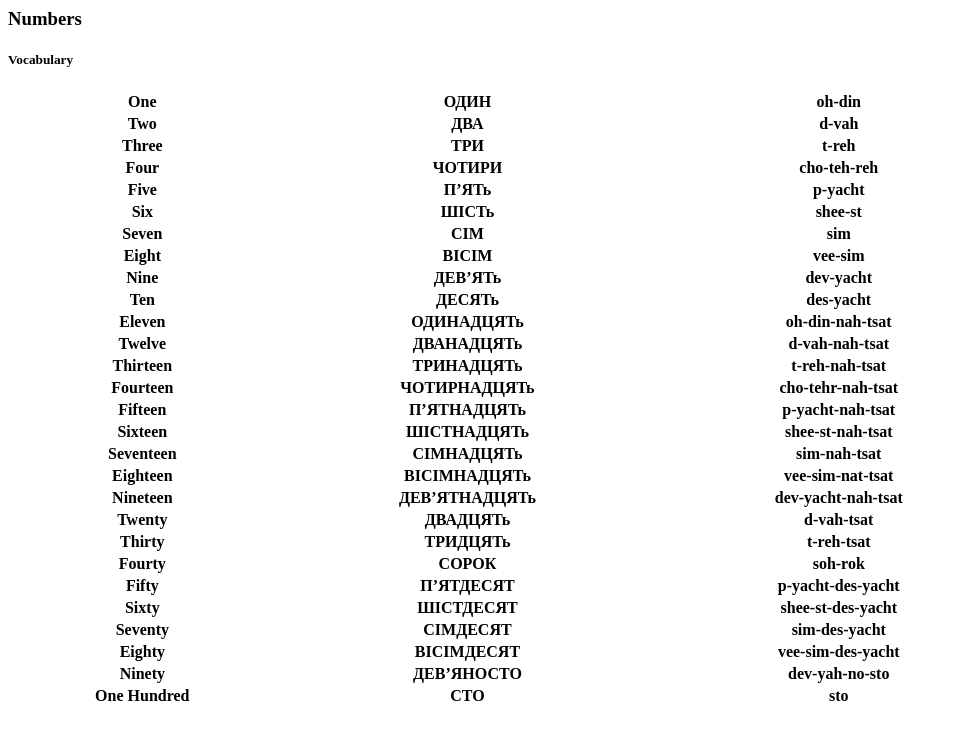
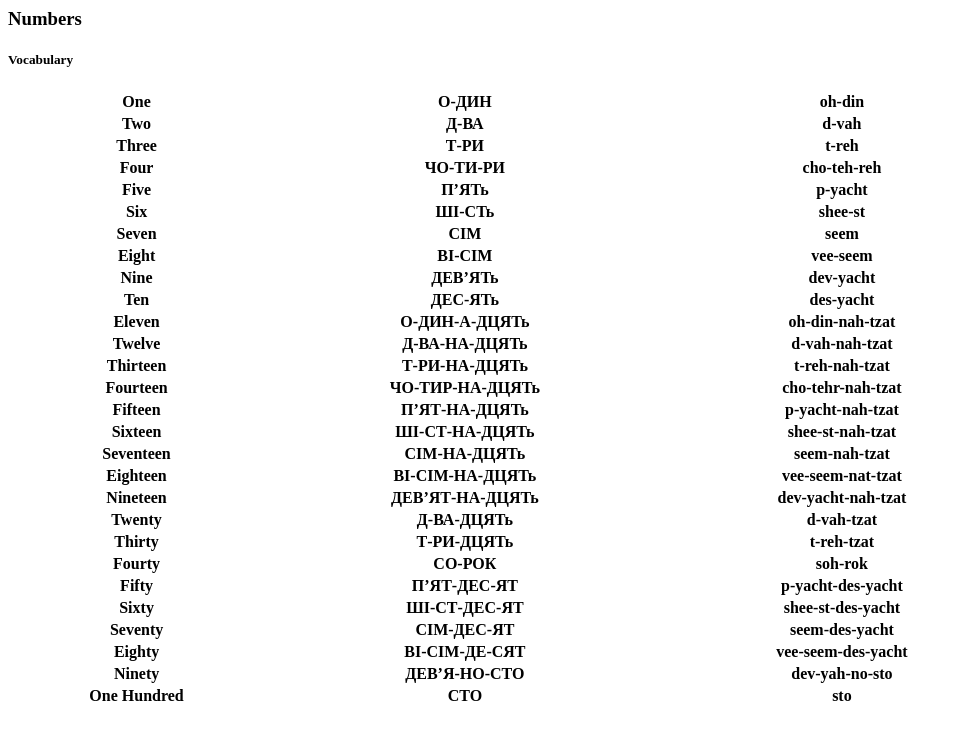
Before and after one commit to sikB/LearnTheLingo, a PHP site: page /ukrainian/numbers.html in a window 1280 px wide. Shown: the top 740 px of the page, without its empty margins (0-961 px from the left). Run offline with PHP 8.4, Linux system fonts and the light colour scheme; lists and menus that the app fills with data are empty.

Commit message:
styles,content

```diff
--- a/frontEnd/ukrainian/numbers.html
+++ b/frontEnd/ukrainian/numbers.html
@@ -6,22 +6,22 @@
 			<table style="width:80%">
 				<tr>
 					<th>One</th>
-					<th>ОДИН</th>
+					<th>О-ДИН</th>
 					<th>oh-din</th>
 				</tr>
 				<tr>
 					<th>Two</th>
-					<th>ДВА</th>
+					<th>Д-ВА</th>
 					<th>d-vah</th>
 				</tr>
 				<tr>
 					<th>Three</th>
-					<th>ТРИ</th>
+					<th>Т-РИ</th>
 					<th>t-reh</th>
 				</tr>
 				<tr>
 					<th>Four</th>
-					<th>ЧОТИРИ</th>
+					<th>ЧО-ТИ-РИ</th>
 					<th>cho-teh-reh</th>
 				</tr>
 				<tr>
@@ -31,18 +31,18 @@
 				</tr>
 				<tr>
 					<th>Six</th>
-					<th>ШІСТ<span class="biggerLetter">ь</span></th>
+					<th>ШІ-СТ<span class="biggerLetter">ь</span></th>
 					<th>shee-st</th>
 				</tr>
 				<tr>
 					<th>Seven</th>
 					<th>СІМ</th>
-					<th>sim</th>
+					<th>seem</th>
 				</tr>
 				<tr>
 					<th>Eight</th>
-					<th>ВІСІМ</th>
-					<th>vee-sim</th>
+					<th>ВІ-СІМ</th>
+					<th>vee-seem</th>
 				</tr>
 				<tr>
 					<th>Nine</th>
@@ -51,92 +51,92 @@
 				</tr>
 				<tr>
 					<th>Ten</th>
-					<th>ДЕСЯТ<span class="biggerLetter">ь</span></th>
+					<th>ДЕС-ЯТ<span class="biggerLetter">ь</span></th>
 					<th>des-yacht</th>
 				</tr>
 				<tr>
 					<th>Eleven</th>
-					<th>ОДИНАДЦЯТ<span class="biggerLetter">ь</span></th>
-					<th>oh-din-nah-tsat</th>
+					<th>О-ДИН-А-ДЦЯТ<span class="biggerLetter">ь</span></th>
+					<th>oh-din-nah-tzat</th>
 				</tr>
 				<tr>
 					<th>Twelve</th>
-					<th>ДВАНАДЦЯТ<span class='biggerLetter'>ь</span></th>
-					<th>d-vah-nah-tsat</th>
+					<th>Д-ВА-НА-ДЦЯТ<span class='biggerLetter'>ь</span></th>
+					<th>d-vah-nah-tzat</th>
 				</tr>
 				<tr>
 					<th>Thirteen</th>
-					<th>ТРИНАДЦЯТ<span class='biggerLetter'>ь</span></th>
-					<th>t-reh-nah-tsat</th>
+					<th>Т-РИ-НА-ДЦЯТ<span class='biggerLetter'>ь</span></th>
+					<th>t-reh-nah-tzat</th>
 				</tr>
 				<tr>
 					<th>Fourteen</th>
-					<th>ЧОТИРНАДЦЯТ<span class='biggerLetter'>ь</span></th>
-					<th>cho-tehr-nah-tsat</th>
+					<th>ЧО-ТИР-НА-ДЦЯТ<span class='biggerLetter'>ь</span></th>
+					<th>cho-tehr-nah-tzat</th>
 				</tr>
 				<tr>
 					<th>Fifteen</th>
-					<th>П’ЯТНАДЦЯТ<span class='biggerLetter'>ь</span></th>
-					<th>p-yacht-nah-tsat</th>
+					<th>П’ЯТ-НА-ДЦЯТ<span class='biggerLetter'>ь</span></th>
+					<th>p-yacht-nah-tzat</th>
 				</tr>
 				<tr>
 					<th>Sixteen</th>
-					<th>ШІСТНАДЦЯТ<span class='biggerLetter'>ь</span></th>
-					<th>shee-st-nah-tsat</th>
+					<th>ШІ-СТ-НА-ДЦЯТ<span class='biggerLetter'>ь</span></th>
+					<th>shee-st-nah-tzat</th>
 				</tr>
 				<tr>
 					<th>Seventeen</th>
-					<th>СІМНАДЦЯТ<span class='biggerLetter'>ь</span></th>
-					<th>sim-nah-tsat</th>
+					<th>СІМ-НА-ДЦЯТ<span class='biggerLetter'>ь</span></th>
+					<th>seem-nah-tzat</th>
 				</tr>
 				<tr>
 					<th>Eighteen</th>
-					<th>ВІСІМНАДЦЯТ<span class='biggerLetter'>ь</span></th>
-					<th>vee-sim-nat-tsat</th>
+					<th>ВІ-СІМ-НА-ДЦЯТ<span class='biggerLetter'>ь</span></th>
+					<th>vee-seem-nat-tzat</th>
 				</tr>
 				<tr>
 					<th>Nineteen</th>
-					<th>ДЕВ’ЯТНАДЦЯТ<span class='biggerLetter'>ь</span></th>
-					<th>dev-yacht-nah-tsat</th>
+					<th>ДЕВ’ЯТ-НА-ДЦЯТ<span class='biggerLetter'>ь</span></th>
+					<th>dev-yacht-nah-tzat</th>
 				</tr>
 				<tr>
 					<th>Twenty</th>
-					<th>ДВАДЦЯТ<span class='biggerLetter'>ь</span></th>
-					<th>d-vah-tsat</th>
+					<th>Д-ВА-ДЦЯТ<span class='biggerLetter'>ь</span></th>
+					<th>d-vah-tzat</th>
 				</tr>
 				<tr>
 					<th>Thirty</th>
-					<th>ТРИДЦЯТ<span class='biggerLetter'>ь</span></th>
-					<th>t-reh-tsat</th>
+					<th>Т-РИ-ДЦЯТ<span class='biggerLetter'>ь</span></th>
+					<th>t-reh-tzat</th>
 				</tr>
 				<tr>
 					<th>Fourty</th>
-					<th>СОРОК</th>
+					<th>СО-РОК</th>
 					<th>soh-rok</th>
 				</tr>
 				<tr>
 					<th>Fifty</th>
-					<th>П’ЯТДЕСЯТ</th>
+					<th>П’ЯТ-ДЕС-ЯТ</th>
 					<th>p-yacht-des-yacht</th>
 				</tr>
 				<tr>
 					<th>Sixty</th>
-					<th>ШІСТДЕСЯТ</th>
+					<th>ШІ-СТ-ДЕС-ЯТ</th>
 					<th>shee-st-des-yacht</th>
 				</tr>
 				<tr>
 					<th>Seventy</th>
-					<th>СІМДЕСЯТ</th>
-					<th>sim-des-yacht</th>
+					<th>СІМ-ДЕС-ЯТ</th>
+					<th>seem-des-yacht</th>
 				</tr>
 				<tr>
 					<th>Eighty</th>
-					<th>ВІСІМДЕСЯТ</th>
-					<th>vee-sim-des-yacht</th>
+					<th>ВІ-СІМ-ДЕ-СЯТ</th>
+					<th>vee-seem-des-yacht</th>
 				</tr>
 				<tr>
 					<th>Ninety</th>
-					<th>ДЕВ’ЯНОСТО</th>
+					<th>ДЕВ’Я-НО-СТО</th>
 					<th>dev-yah-no-sto</th>
 				</tr>
 				<tr>
```
Also changed, not shown: frontEnd/css/styles.css (+34 -0 lines), frontEnd/ukrainian/colors.html (+75 -0 lines), frontEnd/ukrainian/greetings.html (+9 -9 lines), frontEnd/ukrainian/introductions.html (+14 -14 lines).
